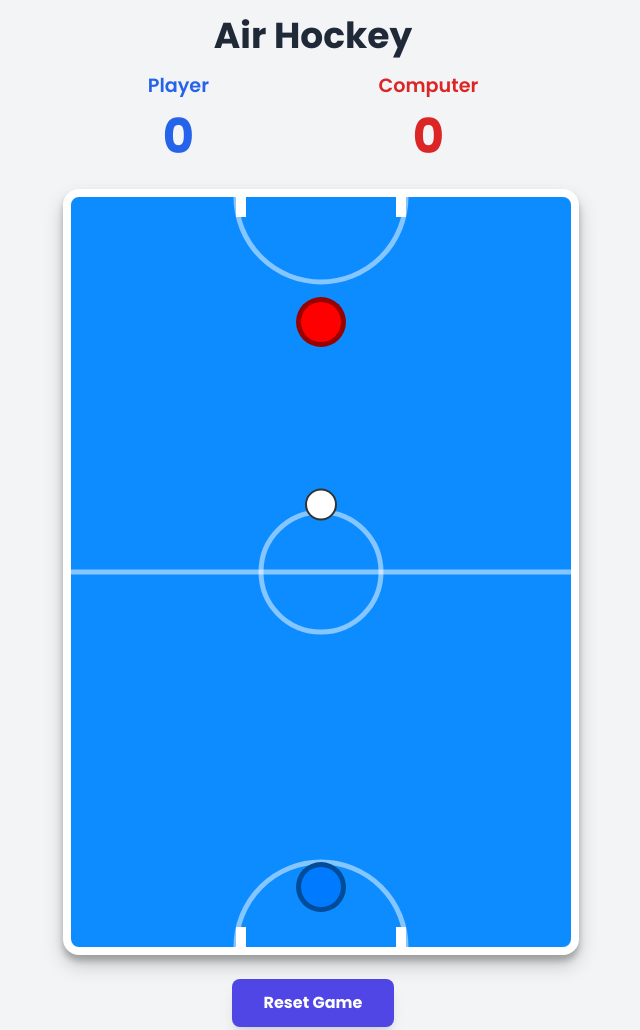
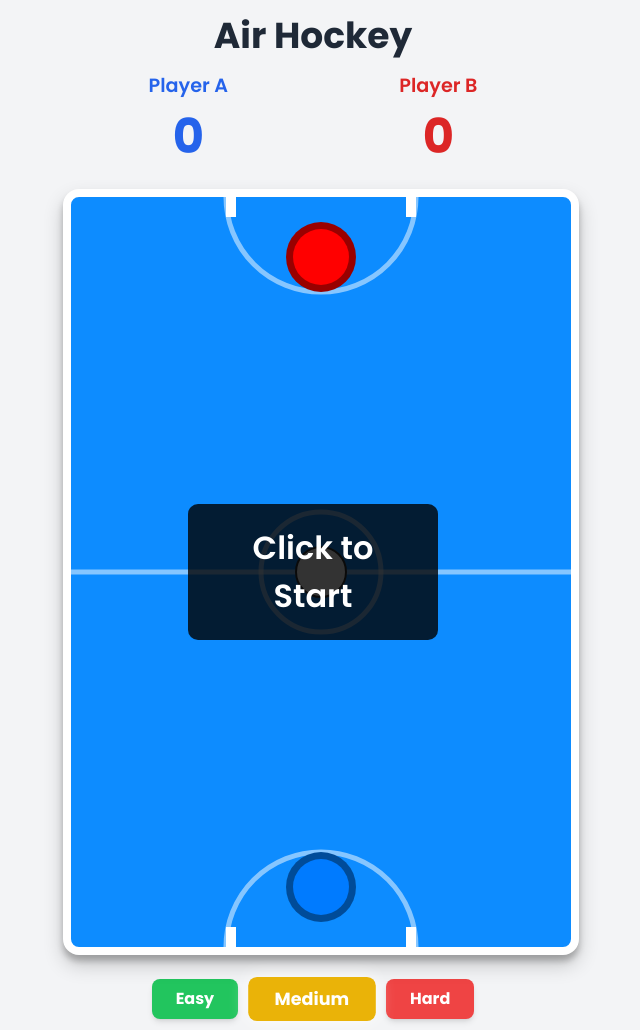
Before and after one commit to shubhamphadte/airhockey, a plain HTML site: page index.html in a window 1280 px wide. Shown: the top 1030 px of the page, without its empty margins (327-967 px from the left). Drawn offline with nearby package versions, Linux system fonts and the light colour scheme.

Commit message:
Add files via upload

```diff
--- a/index.html
+++ b/index.html
@@ -44,7 +44,7 @@
             top: 50%;
             left: 50%;
             transform: translate(-50%, -50%);
-            background-color: rgba(0, 0, 0, 0.7);
+            background-color: rgba(0, 0, 0, 0.8);
             color: white;
             padding: 20px 40px;
             border-radius: 10px;
@@ -59,6 +59,13 @@
         .message-box.visible {
             opacity: 1;
         }
+        .difficulty-controls button {
+            transition: all 0.2s ease-in-out;
+        }
+        .difficulty-controls button.active {
+            transform: scale(1.1);
+            box-shadow: 0 0 15px rgba(255, 255, 255, 0.8);
+        }
     </style>
 </head>
 <body class="bg-gray-100 flex flex-col items-center justify-center min-h-screen p-4">
@@ -67,11 +74,11 @@
 
     <div class="score-board">
         <div class="text-center">
-            <div class="player-label text-blue-600">Player</div>
+            <div class="player-label text-blue-600">Player A</div>
             <div id="player-score" class="score text-blue-600">0</div>
         </div>
         <div class="text-center">
-            <div class="player-label text-red-600">Computer</div>
+            <div class="player-label text-red-600">Player B</div>
             <div id="computer-score" class="score text-red-600">0</div>
         </div>
     </div>
@@ -81,7 +88,13 @@
         <div id="messageBox" class="message-box"></div>
     </div>
 
-    <button id="resetButton" class="mt-6 bg-indigo-600 text-white font-bold py-3 px-8 rounded-lg shadow-lg hover:bg-indigo-700 transition duration-300">
+    <div class="difficulty-controls flex space-x-4 mt-6">
+        <button id="easyBtn" class="bg-green-500 text-white font-bold py-2 px-6 rounded-lg shadow-md hover:bg-green-600">Easy</button>
+        <button id="mediumBtn" class="bg-yellow-500 text-white font-bold py-2 px-6 rounded-lg shadow-md hover:bg-yellow-600">Medium</button>
+        <button id="hardBtn" class="bg-red-500 text-white font-bold py-2 px-6 rounded-lg shadow-md hover:bg-red-600">Hard</button>
+    </div>
+
+    <button id="resetButton" class="mt-4 bg-indigo-600 text-white font-bold py-3 px-8 rounded-lg shadow-lg hover:bg-indigo-700 transition duration-300">
         Reset Game
     </button>
 
@@ -93,24 +106,34 @@
         const playerScoreEl = document.getElementById('player-score');
         const computerScoreEl = document.getElementById('computer-score');
         const resetButton = document.getElementById('resetButton');
+        const difficultyButtons = {
+            easy: document.getElementById('easyBtn'),
+            medium: document.getElementById('mediumBtn'),
+            hard: document.getElementById('hardBtn'),
+        };
 
         let animationFrameId;
 
         // --- Game Constants ---
-        const PUCK_RADIUS = 15;
-        const MALLET_RADIUS = 25;
-        const GOAL_WIDTH = 150;
-        const FRICTION = 0.99;
-        const MAX_PUCK_SPEED = 18;
-        const COMPUTER_SPEED = 5;
+        const PUCK_RADIUS = 25;
+        const MALLET_RADIUS = 35;
+        const GOAL_WIDTH = 170;
+        const FRICTION = 1.00;
 
         // --- Game State ---
         let puck, playerMallet, computerMallet;
         let playerScore = 0;
         let computerScore = 0;
         const WINNING_SCORE = 7;
-        let gamePaused = false;
-        let mouse = { x: 0, y: 0 }; // Object to store mouse/touch coordinates
+        let gamePaused = true; // Start paused
+        let gameStarted = false; // Has the game begun?
+        let mouse = { x: 0, y: 0 };
+        let screenFlash = { alpha: 0, duration: 0 };
+
+        // --- Difficulty Settings ---
+        let MAX_PUCK_SPEED = 15; // Reduced for more manageable gameplay
+        let RETALIATION_SPEED = MAX_PUCK_SPEED * 1;
+        let COMPUTER_SPEED = 5;
 
         // --- Utility Functions ---
         function getDistance(x1, y1, x2, y2) {
@@ -121,9 +144,7 @@
             messageBox.textContent = text;
             messageBox.classList.add('visible');
             gamePaused = true;
-            if (animationFrameId) {
-                cancelAnimationFrame(animationFrameId);
-            }
+            if (animationFrameId) cancelAnimationFrame(animationFrameId);
             setTimeout(() => {
                 messageBox.classList.remove('visible');
                 gamePaused = false;
@@ -134,63 +155,13 @@
 
         // --- Game Object Classes ---
         class Puck {
-            constructor(x, y, radius) {
-                this.x = x;
-                this.y = y;
-                this.vx = 0;
-                this.vy = 0;
-                this.radius = radius;
-                this.color = '#fff';
-            }
-
-            draw() {
-                ctx.beginPath();
-                ctx.arc(this.x, this.y, this.radius, 0, Math.PI * 2);
-                ctx.fillStyle = this.color;
-                ctx.fill();
-                ctx.strokeStyle = '#333';
-                ctx.lineWidth = 2;
-                ctx.stroke();
-                ctx.closePath();
-            }
-
-            update() {
-                this.x += this.vx;
-                this.y += this.vy;
-                this.vx *= FRICTION;
-                this.vy *= FRICTION;
-
-                // FIX: Stop the puck if its velocity is negligible to prevent infinite wobble
-                if (Math.abs(this.vx) < 0.01) {
-                    this.vx = 0;
-                }
-                if (Math.abs(this.vy) < 0.01) {
-                    this.vy = 0;
-                }
-            }
+            constructor(x, y, radius) { this.x = x; this.y = y; this.vx = 0; this.vy = 0; this.radius = radius; this.color = '#fff'; }
+            draw() { ctx.beginPath(); ctx.arc(this.x, this.y, this.radius, 0, Math.PI * 2); ctx.fillStyle = this.color; ctx.fill(); ctx.strokeStyle = '#333'; ctx.lineWidth = 2; ctx.stroke(); ctx.closePath(); }
+            update() { this.x += this.vx; this.y += this.vy; this.vx *= FRICTION; this.vy *= FRICTION; if (Math.abs(this.vx) < 0.01) this.vx = 0; if (Math.abs(this.vy) < 0.01) this.vy = 0; }
         }
-
         class Mallet {
-            constructor(x, y, radius, color, innerColor) {
-                this.x = x;
-                this.y = y;
-                this.radius = radius;
-                this.color = color;
-                this.innerColor = innerColor;
-            }
-
-            draw() {
-                ctx.beginPath();
-                ctx.arc(this.x, this.y, this.radius, 0, Math.PI * 2);
-                ctx.fillStyle = this.color;
-                ctx.fill();
-                ctx.closePath();
-                ctx.beginPath();
-                ctx.arc(this.x, this.y, this.radius * 0.8, 0, Math.PI * 2);
-                ctx.fillStyle = this.innerColor;
-                ctx.fill();
-                ctx.closePath();
-            }
+            constructor(x, y, radius, color, innerColor) { this.x = x; this.y = y; this.radius = radius; this.color = color; this.innerColor = innerColor; }
+            draw() { ctx.beginPath(); ctx.arc(this.x, this.y, this.radius, 0, Math.PI * 2); ctx.fillStyle = this.color; ctx.fill(); ctx.closePath(); ctx.beginPath(); ctx.arc(this.x, this.y, this.radius * 0.8, 0, Math.PI * 2); ctx.fillStyle = this.innerColor; ctx.fill(); ctx.closePath(); }
         }
 
         // --- Game Initialization ---
@@ -204,31 +175,40 @@
             playerMallet = new Mallet(canvas.width / 2, canvas.height - 60, MALLET_RADIUS, '#004C99', '#007BFF');
             computerMallet = new Mallet(canvas.width / 2, 60, MALLET_RADIUS, '#990000', '#FF0000');
 
-            // Set initial mouse position to player mallet's start
             mouse.x = playerMallet.x;
             mouse.y = playerMallet.y;
 
-            if (!gamePaused) {
-                playerScore = 0;
-                computerScore = 0;
-            }
+            playerScore = 0;
+            computerScore = 0;
             updateScoreDisplay();
+
+            gamePaused = true;
+            gameStarted = false;
 
             if (animationFrameId) cancelAnimationFrame(animationFrameId);
             animationFrameId = requestAnimationFrame(gameLoop);
         }
 
+        function startGame() {
+            if (!gameStarted) {
+                gameStarted = true;
+                gamePaused = false;
+                messageBox.classList.remove('visible');
+            }
+        }
+
         // --- Game Loop ---
         function gameLoop() {
-            if (gamePaused) return;
-            update();
+            if (!gamePaused) {
+                update();
+            }
             draw();
             animationFrameId = requestAnimationFrame(gameLoop);
         }
 
         // --- Update Logic ---
         function update() {
-            movePlayerMallet(); // New smoothed movement
+            movePlayerMallet();
             moveComputerMallet();
             puck.update();
             handleCollisions();
@@ -242,208 +222,150 @@
             puck.draw();
             playerMallet.draw();
             computerMallet.draw();
+
+            if (!gameStarted) {
+                messageBox.textContent = "Click to Start";
+                messageBox.classList.add('visible');
+            }
+
+            if (screenFlash.alpha > 0) {
+                ctx.fillStyle = `rgba(255, 255, 0, ${screenFlash.alpha})`;
+                ctx.fillRect(0, 0, canvas.width, canvas.height);
+                screenFlash.alpha -= 0.05;
+            }
         }
 
         function drawTable() {
-            const w = canvas.width;
-            const h = canvas.height;
-            const tableStrokeStyle = 'rgba(255, 255, 255, 0.5)';
-            const goalPostColor = 'white';
-            const goalPostWidth = 10;
-            const goalPostHeight = 20;
-            const goalLeft = (w - GOAL_WIDTH) / 2;
-            const goalRight = (w + GOAL_WIDTH) / 2;
-
-            ctx.strokeStyle = tableStrokeStyle;
-            ctx.lineWidth = 5;
-            ctx.beginPath();
-            ctx.moveTo(0, h / 2);
-            ctx.lineTo(w, h / 2);
-            ctx.stroke();
-
-            ctx.beginPath();
-            ctx.arc(w / 2, h / 2, 60, 0, Math.PI * 2);
-            ctx.stroke();
-
-            ctx.beginPath();
-            ctx.arc(w / 2, 0, GOAL_WIDTH / 2 + 10, 0, Math.PI, false);
-            ctx.stroke();
-
-            ctx.beginPath();
-            ctx.arc(w / 2, h, GOAL_WIDTH / 2 + 10, Math.PI, 0, false);
-            ctx.stroke();
-
-            ctx.fillStyle = goalPostColor;
-            ctx.fillRect(goalLeft - goalPostWidth, 0, goalPostWidth, goalPostHeight);
-            ctx.fillRect(goalRight, 0, goalPostWidth, goalPostHeight);
-            ctx.fillRect(goalLeft - goalPostWidth, h - goalPostHeight, goalPostWidth, goalPostHeight);
-            ctx.fillRect(goalRight, h - goalPostHeight, goalPostWidth, goalPostHeight);
+            const w = canvas.width; const h = canvas.height; const tableStrokeStyle = 'rgba(255, 255, 255, 0.5)'; const goalPostColor = 'white'; const goalPostWidth = 10; const goalPostHeight = 20; const goalLeft = (w - GOAL_WIDTH) / 2; const goalRight = (w + GOAL_WIDTH) / 2;
+            ctx.strokeStyle = tableStrokeStyle; ctx.lineWidth = 5; ctx.beginPath(); ctx.moveTo(0, h / 2); ctx.lineTo(w, h / 2); ctx.stroke();
+            ctx.beginPath(); ctx.arc(w / 2, h / 2, 60, 0, Math.PI * 2); ctx.stroke();
+            ctx.beginPath(); ctx.arc(w / 2, 0, GOAL_WIDTH / 2 + 10, 0, Math.PI, false); ctx.stroke();
+            ctx.beginPath(); ctx.arc(w / 2, h, GOAL_WIDTH / 2 + 10, Math.PI, 0, false); ctx.stroke();
+            ctx.fillStyle = goalPostColor; ctx.fillRect(goalLeft - goalPostWidth, 0, goalPostWidth, goalPostHeight); ctx.fillRect(goalRight, 0, goalPostWidth, goalPostHeight); ctx.fillRect(goalLeft - goalPostWidth, h - goalPostHeight, goalPostWidth, goalPostHeight); ctx.fillRect(goalRight, h - goalPostHeight, goalPostWidth, goalPostHeight);
         }
 
         // --- AI and Movement ---
         function moveComputerMallet() {
-            let targetX = puck.x;
-            const safeZone = MALLET_RADIUS + 10;
-            targetX = Math.max(safeZone, Math.min(canvas.width - safeZone, targetX));
-            let targetY;
-            if (puck.y < canvas.height / 2 + 50) {
-                targetY = puck.y - PUCK_RADIUS;
-            } else {
-                targetY = 60;
-            }
-            const dx = targetX - computerMallet.x;
-            const dy = targetY - computerMallet.y;
-            const dist = getDistance(targetX, targetY, computerMallet.x, computerMallet.y);
-            if (dist > 1) {
-                computerMallet.x += (dx / dist) * COMPUTER_SPEED;
-                computerMallet.y += (dy / dist) * COMPUTER_SPEED;
-            }
+            let targetX = puck.x; const safeZone = MALLET_RADIUS + 10; targetX = Math.max(safeZone, Math.min(canvas.width - safeZone, targetX)); let targetY;
+            if (puck.y < canvas.height / 2 + 50) { targetY = puck.y - PUCK_RADIUS; } else { targetY = 80; }
+            const dx = targetX - computerMallet.x; const dy = targetY - computerMallet.y; const dist = getDistance(targetX, targetY, computerMallet.x, computerMallet.y);
+            if (dist > 1) { computerMallet.x += (dx / dist) * COMPUTER_SPEED; computerMallet.y += (dy / dist) * COMPUTER_SPEED; }
             if (computerMallet.y > canvas.height / 2 - MALLET_RADIUS) computerMallet.y = canvas.height / 2 - MALLET_RADIUS;
             if (computerMallet.y < MALLET_RADIUS) computerMallet.y = MALLET_RADIUS;
             if (computerMallet.x < MALLET_RADIUS) computerMallet.x = MALLET_RADIUS;
             if (computerMallet.x > canvas.width - MALLET_RADIUS) computerMallet.x = canvas.width - MALLET_RADIUS;
         }
 
-        // FIX: Smooth player movement
         function movePlayerMallet() {
-            // Smoothly interpolate the mallet's position towards the mouse coordinates
-            const smoothingFactor = 0.2;
-            let dx = mouse.x - playerMallet.x;
-            let dy = mouse.y - playerMallet.y;
-
-            playerMallet.x += dx * smoothingFactor;
-            playerMallet.y += dy * smoothingFactor;
-
-            // Keep player mallet in their half
-            if (playerMallet.y < canvas.height / 2 + MALLET_RADIUS) {
-                playerMallet.y = canvas.height / 2 + MALLET_RADIUS;
-            }
-            if (playerMallet.y > canvas.height - MALLET_RADIUS) {
-                playerMallet.y = canvas.height - MALLET_RADIUS;
-            }
-            if (playerMallet.x < MALLET_RADIUS) {
-                playerMallet.x = MALLET_RADIUS;
-            }
-            if (playerMallet.x > canvas.width - MALLET_RADIUS) {
-                playerMallet.x = canvas.width - MALLET_RADIUS;
-            }
+            const smoothingFactor = 0.3; // Increased for more responsiveness
+            let dx = mouse.x - playerMallet.x; let dy = mouse.y - playerMallet.y;
+            playerMallet.x += dx * smoothingFactor; playerMallet.y += dy * smoothingFactor;
+            if (playerMallet.y < canvas.height / 2 + MALLET_RADIUS) playerMallet.y = canvas.height / 2 + MALLET_RADIUS;
+            if (playerMallet.y > canvas.height - MALLET_RADIUS) playerMallet.y = canvas.height - MALLET_RADIUS;
+            if (playerMallet.x < MALLET_RADIUS) playerMallet.x = MALLET_RADIUS;
+            if (playerMallet.x > canvas.width - MALLET_RADIUS) playerMallet.x = canvas.width - MALLET_RADIUS;
         }
 
         function handleCursorMove(e) {
-            const rect = canvas.getBoundingClientRect();
-            const scaleX = canvas.width / rect.width;
-            const scaleY = canvas.height / rect.height;
-
-            // Just update the mouse object, don't move the mallet directly
-            mouse.x = (e.clientX - rect.left) * scaleX;
-            mouse.y = (e.clientY - rect.top) * scaleY;
+            const rect = canvas.getBoundingClientRect(); const scaleX = canvas.width / rect.width; const scaleY = canvas.height / rect.height;
+            mouse.x = (e.clientX - rect.left) * scaleX; mouse.y = (e.clientY - rect.top) * scaleY;
         }
 
         // --- Collision and Physics ---
         function handleCollisions() {
-            if (puck.x + puck.radius > canvas.width) {
-                puck.vx *= -1;
-                puck.x = canvas.width - puck.radius;
+            if (puck.x + puck.radius >= canvas.width) { puck.vx *= -1; puck.x = canvas.width - puck.radius; }
+            if (puck.x - puck.radius <= 0) { puck.vx *= -1; puck.x = puck.radius; }
+            const goalLeft = (canvas.width - GOAL_WIDTH) / 2; const goalRight = (canvas.width + GOAL_WIDTH) / 2;
+
+            // Player B (computer) misses, puck hits back wall
+            if (puck.y - puck.radius <= 0 && (puck.x < goalLeft || puck.x > goalRight)) {
+                triggerScreenFlash();
+                const warpX = puck.x;
+                puck.y = canvas.height - puck.radius - 1;
+                puck.x = warpX;
+                puck.vx = 0; // Fire straight
+                puck.vy = -RETALIATION_SPEED; // Fire towards Player B's goal
             }
-            if (puck.x - puck.radius < 0) {
-                puck.vx *= -1;
-                puck.x = puck.radius;
+            // Player A (human) misses, puck hits back wall
+            else if (puck.y + puck.radius >= canvas.height && (puck.x < goalLeft || puck.x > goalRight)) {
+                triggerScreenFlash();
+                const warpX = puck.x;
+                puck.y = puck.radius + 1;
+                puck.x = warpX;
+                puck.vx = 0; // Fire straight
+                puck.vy = RETALIATION_SPEED; // Fire towards Player A's goal
             }
-            const goalLeft = (canvas.width - GOAL_WIDTH) / 2;
-            const goalRight = (canvas.width + GOAL_WIDTH) / 2;
-            if (puck.y - puck.radius < 0 && (puck.x < goalLeft || puck.x > goalRight)) {
-                puck.vy *= -1;
-                puck.y = puck.radius;
-            }
-            if (puck.y + puck.radius > canvas.height && (puck.x < goalLeft || puck.x > goalRight)) {
-                puck.vy *= -1;
-                puck.y = canvas.height - puck.radius;
-            }
-            handleMalletPuckCollision(playerMallet);
-            handleMalletPuckCollision(computerMallet);
+
+            handleMalletPuckCollision(playerMallet); handleMalletPuckCollision(computerMallet);
             const speed = Math.sqrt(puck.vx * puck.vx + puck.vy * puck.vy);
-            if (speed > MAX_PUCK_SPEED) {
-                puck.vx = (puck.vx / speed) * MAX_PUCK_SPEED;
-                puck.vy = (puck.vy / speed) * MAX_PUCK_SPEED;
-            }
+            if (speed > MAX_PUCK_SPEED && speed < RETALIATION_SPEED - 1) { puck.vx = (puck.vx / speed) * MAX_PUCK_SPEED; puck.vy = (puck.vy / speed) * MAX_PUCK_SPEED; }
+        }
+
+        function triggerScreenFlash() {
+            screenFlash.alpha = 0.4;
         }
 
         function handleMalletPuckCollision(mallet) {
             const dist = getDistance(puck.x, puck.y, mallet.x, mallet.y);
             if (dist < puck.radius + mallet.radius) {
-                const angle = Math.atan2(puck.y - mallet.y, puck.x - mallet.x);
-                puck.vx = Math.cos(angle) * MAX_PUCK_SPEED;
-                puck.vy = Math.sin(angle) * MAX_PUCK_SPEED;
+                const angle = Math.atan2(puck.y - mallet.y, puck.x - mallet.x); const hitSpeed = MAX_PUCK_SPEED * 0.9;
+                puck.vx = Math.cos(angle) * hitSpeed; puck.vy = Math.sin(angle) * hitSpeed;
                 const overlap = puck.radius + mallet.radius - dist;
-                puck.x += Math.cos(angle) * overlap;
-                puck.y += Math.sin(angle) * overlap;
+                puck.x += Math.cos(angle) * overlap; puck.y += Math.sin(angle) * overlap;
             }
         }
 
         // --- Scoring Logic ---
         function checkGoal() {
             if (gamePaused) return;
-            const goalLeft = (canvas.width - GOAL_WIDTH) / 2;
-            const goalRight = (canvas.width + GOAL_WIDTH) / 2;
+            const goalLeft = (canvas.width - GOAL_WIDTH) / 2; const goalRight = (canvas.width + GOAL_WIDTH) / 2;
             if (puck.y + puck.radius >= canvas.height && puck.x > goalLeft && puck.x < goalRight) {
-                computerScore++;
-                updateScoreDisplay();
-                if (computerScore >= WINNING_SCORE) {
-                    endGame("Computer Wins!");
-                } else {
-                    showMessage("Computer Scores!");
-                }
+                computerScore++; updateScoreDisplay();
+                if (computerScore >= WINNING_SCORE) { endGame("Player B Wins!"); } else { showMessage("Player B Scores!"); }
             }
             if (puck.y - puck.radius <= 0 && puck.x > goalLeft && puck.x < goalRight) {
-                playerScore++;
-                updateScoreDisplay();
-                if (playerScore >= WINNING_SCORE) {
-                    endGame("You Win!");
-                } else {
-                    showMessage("You Score!");
-                }
+                playerScore++; updateScoreDisplay();
+                if (playerScore >= WINNING_SCORE) { endGame("Player A Wins!"); } else { showMessage("Player A Scores!"); }
             }
         }
 
-        function updateScoreDisplay() {
-            playerScoreEl.textContent = playerScore;
-            computerScoreEl.textContent = computerScore;
-        }
-
-        function resetPositions() {
-            puck.x = canvas.width / 2;
-            puck.y = canvas.height / 2;
-            puck.vx = 0;
-            puck.vy = 0;
-            playerMallet.x = canvas.width / 2;
-            playerMallet.y = canvas.height - 60;
-            computerMallet.x = canvas.width / 2;
-            computerMallet.y = 60;
-        }
-
-        function resetGame() {
-            gamePaused = false;
-            if (animationFrameId) cancelAnimationFrame(animationFrameId);
-            init();
-        }
-
-        function endGame(message) {
-            gamePaused = true;
-            if (animationFrameId) cancelAnimationFrame(animationFrameId);
-            messageBox.textContent = message;
-            messageBox.classList.add('visible');
-        }
+        function updateScoreDisplay() { playerScoreEl.textContent = playerScore; computerScoreEl.textContent = computerScore; }
+        function resetPositions() { puck.x = canvas.width / 2; puck.y = canvas.height / 2; puck.vx = 0; puck.vy = 0; playerMallet.x = canvas.width / 2; playerMallet.y = canvas.height - 60; computerMallet.x = canvas.width / 2; computerMallet.y = 60; }
+        function resetGame() { if (animationFrameId) cancelAnimationFrame(animationFrameId); init(); }
+        function endGame(message) { gamePaused = true; if (animationFrameId) cancelAnimationFrame(animationFrameId); messageBox.textContent = message; messageBox.classList.add('visible'); }
 
         // --- Event Listeners ---
+        canvas.addEventListener('click', startGame);
+        canvas.addEventListener('touchstart', startGame);
         canvas.addEventListener('mousemove', handleCursorMove);
-        canvas.addEventListener('touchmove', (e) => {
-            e.preventDefault();
-            if (e.touches[0]) handleCursorMove(e.touches[0]);
-        });
+        canvas.addEventListener('touchmove', (e) => { e.preventDefault(); if (e.touches[0]) handleCursorMove(e.touches[0]); });
         resetButton.addEventListener('click', resetGame);
         window.addEventListener('resize', resetGame);
 
+        Object.keys(difficultyButtons).forEach(level => {
+            difficultyButtons[level].addEventListener('click', () => {
+                setDifficulty(level);
+            });
+        });
+
+        function setDifficulty(level) {
+            // Tuned down speeds for better mouse playability
+            const settings = {
+                easy: { speed: 3.5, retaliation: 1.2 },
+                medium: { speed: 5, retaliation: 1.4 },
+                hard: { speed: 6.5, retaliation: 1.6 }
+            };
+            COMPUTER_SPEED = settings[level].speed;
+            RETALIATION_SPEED = MAX_PUCK_SPEED * settings[level].retaliation;
+
+            Object.values(difficultyButtons).forEach(btn => btn.classList.remove('active', 'ring-2', 'ring-white'));
+            difficultyButtons[level].classList.add('active', 'ring-2', 'ring-white');
+
+            resetGame();
+        }
+
         // --- Start the game ---
+        setDifficulty('medium'); // Default to medium
         init();
     </script>
 </body>
```
